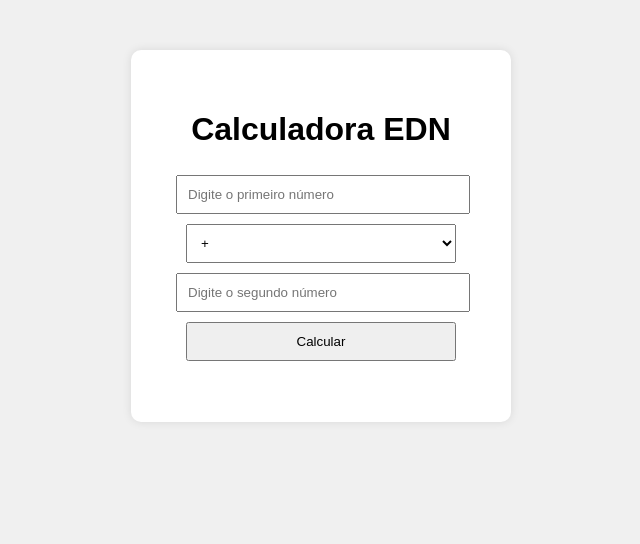
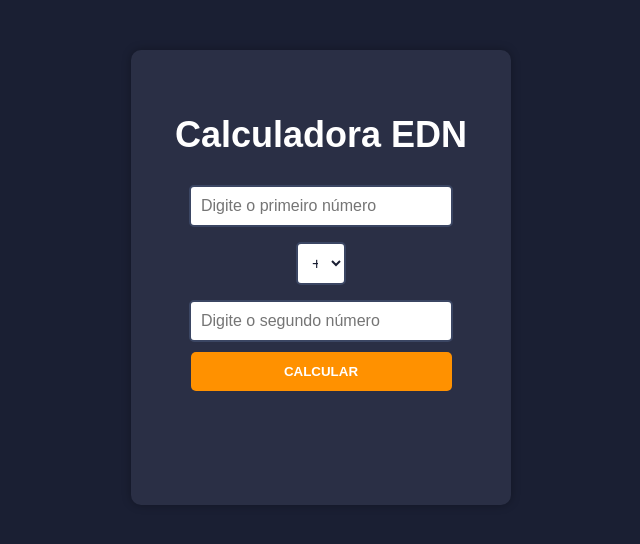
Before and after one commit to GustavoCronemberger/EDN_BRSAO182, a Flask app: page / in a window 1280 px wide. Shown: the top 544 px of the page, without its empty margins (319-959 px from the left). Run offline with Flask 3, Linux system fonts and the light colour scheme.

Commit message:
style: ajustar cores e tamanho dos botões

```diff
--- a/Atv1/static/styles.css
+++ b/Atv1/static/styles.css
@@ -1,18 +1,60 @@
 body {
     font-family: Arial, sans-serif;
     text-align: center;
-    background-color: #f0f0f0;
+    background-color: #1a1f33;
+    color: #ffffff;
 }
+
 .container {
-    background: white;
+    background: #2a2f45;
     padding: 40px;
     border-radius: 10px;
     width: 300px;
     margin: 50px auto;
-    box-shadow: 0px 0px 10px rgba(0, 0, 0, 0.1);
+    box-shadow: 0px 0px 10px rgba(0, 0, 0, 0.3);
 }
-input, select, button {
+
+h1 {
+    font-size: 36px;
+    font-weight: bold;
+}
+
+input, select {
     margin: 5px;
+    margin-bottom: 10px;
     padding: 10px;
-    width: 90%;
+    width: 80%;
+    border: 2px solid #3b4663;
+    background-color: #ffffff;
+    color: #1a1f33;
+    font-size: 16px;
+    border-radius: 5px;
 }
+
+select[name="operacao"] {
+    width: 50px;
+    text-align: center;
+    border: 2px solid #3b4663;
+}
+
+button {
+    font-weight: bold;
+    width: 87%;
+    background-color: #ff9100;
+    color: white;
+    border: none;
+    padding: 12px;
+    cursor: pointer;
+    border-radius: 5px;
+}
+
+button:hover {
+    background-color: #d47600;
+}
+
+p {
+    font-size: 32px;
+    font-weight: bold;
+    color: #ff9100;
+    padding-top: 10px;
+}
--- a/Atv1/templates/index.html
+++ b/Atv1/templates/index.html
@@ -18,7 +18,7 @@
                 <option value="/">/</option>
             </select>
             <input type="number" name="num2" placeholder="Digite o segundo número" required>
-            <button type="submit">Calcular</button>
+            <button type="submit">CALCULAR</button>
         </form>
         <p>{{ resultado }}</p>
     </div>
```
